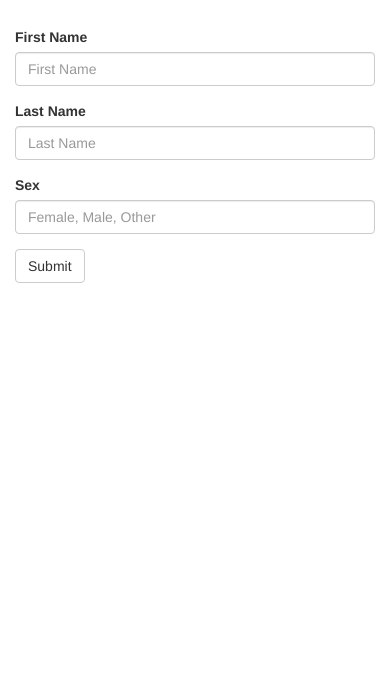
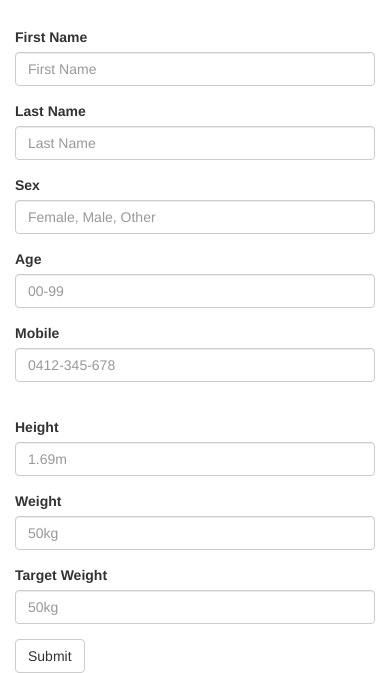
Before and after one commit to Solmarnov/project-one, a website: page public/members.html in a window 390 px wide. Shown: the part 174-847 px from the top of the page. Drawn offline with nearby package versions, Linux system fonts and the light colour scheme; no server answers.

Commit message:
add mobile, height, weight, target weight

```diff
--- a/public/members.html
+++ b/public/members.html
@@ -51,6 +51,44 @@
             <input type="email" class="form-control" id="sex" placeholder="Female, Male, Other">
           </div>
 
+          <!-- prompts when user clicks into members page -->
+          <!-- age -->
+          <div class="form-group">
+            <label for="age">Age</label>
+            <!-- input type name needs to be changed to something related to label for "" -->
+            <input type="email" class="form-control" id="age" placeholder="00-99">
+          </div>
+
+            <!-- mobile -->
+          <div class="form-group">
+            <label for="mobile">Mobile</label>
+            <!-- input type name needs to be changed to something related to label for "" -->
+            <input type="email" class="form-control" id="mobile" placeholder="0412-345-678">
+          </div>
+
+          <br>
+
+            <!-- height -->
+          <div class="form-group">
+            <label for="height">Height</label>
+            <!-- input type name needs to be changed to something related to label for "" -->
+            <input type="email" class="form-control" id="height" placeholder="1.69m">
+          </div>
+
+            <!-- weight -->
+          <div class="form-group">
+            <label for="weight">Weight</label>
+            <!-- input type name needs to be changed to something related to label for "" -->
+            <input type="email" class="form-control" id="weight" placeholder="50kg">
+          </div>
+
+            <!-- Target Weight -->
+          <div class="form-group">
+            <label for="target-weight">Target Weight</label>
+            <!-- input type name needs to be changed to something related to label for "" -->
+            <input type="email" class="form-control" id="target-weight" placeholder="50kg">
+          </div>
+
             <!-- submit personal information -->
           <button type="submit" class="btn btn-default">Submit</button>
         </form>
```
